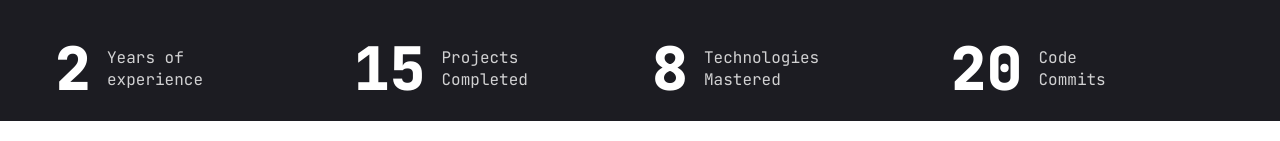
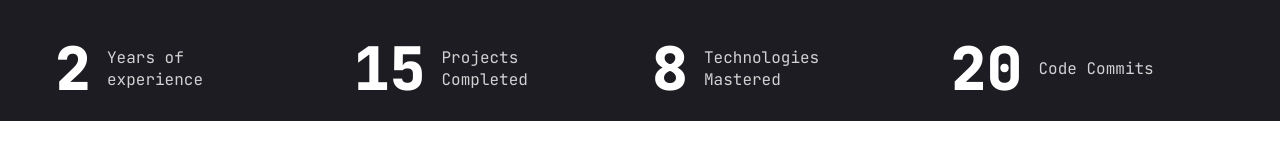
Before and after one commit to Muhammad-AzEeem/azeem-portfolio, a Next.js app: page / in a window 1280 px wide. Shown: the part 679-820 px from the top of the page. Built offline with nearby package versions, Linux system fonts and the light colour scheme.

Commit message:
Updated project with new features/bug fixes

```diff
--- a/app/work/page.jsx
+++ b/app/work/page.jsx
@@ -86,7 +86,7 @@ function Work() {
       }}
       className="min-h-[80vh] flex flex-col justify-center py-12 xl:px-0"
     >
-      <div className="container mx-auto ">
+      <div className="container mx-auto">
         <div className="flex flex-col xl:flex-row xl:gap-[30px] ">
           <div className="w-full xl:w-[50%] xl:h-[460px] flex flex-col xl:justify-between order-2 xl:order-none ">
             <div className="flex flex-col gap-[30px] h-[50%] ">
@@ -104,7 +104,7 @@ function Work() {
               <ul className="flex gap-4">
                 {project.stack.map((item, index) => {
                   return (
-                    <li key={index} className="  text-3xl text-accent">
+                    <li key={index} className="text-lg xl:text-xl text-accent">
                       {item.name}
                       {/* remove the last comma */}
                       {index !== project.stack.length - 1 && ","}
--- a/components/Stats.jsx
+++ b/components/Stats.jsx
@@ -39,7 +39,11 @@ function Stats() {
                   //   suffix={item.text}
                   className="text-4xl xl:text-6xl font-extrabold"
                 />
-                <p className="max-w-[100px] leading-snug text-white/80">
+                <p
+                  className={`${
+                    item.text.length < 15 ? "max-w-[130px]" : "max-w-[150px]"
+                  } leading-snug text-white/80`}
+                >
                   {item.text}
                 </p>
               </div>
```
